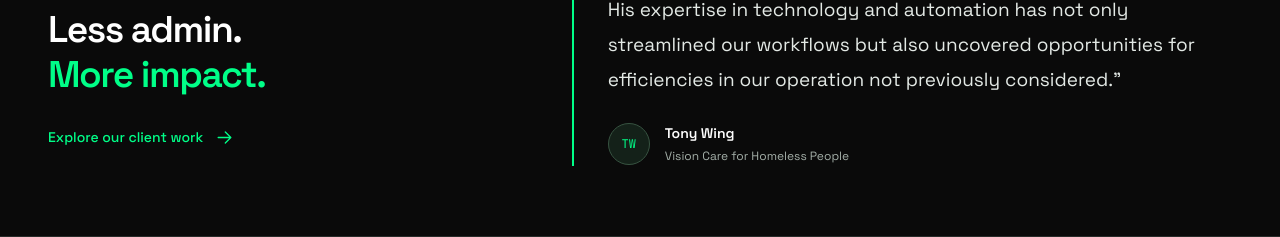
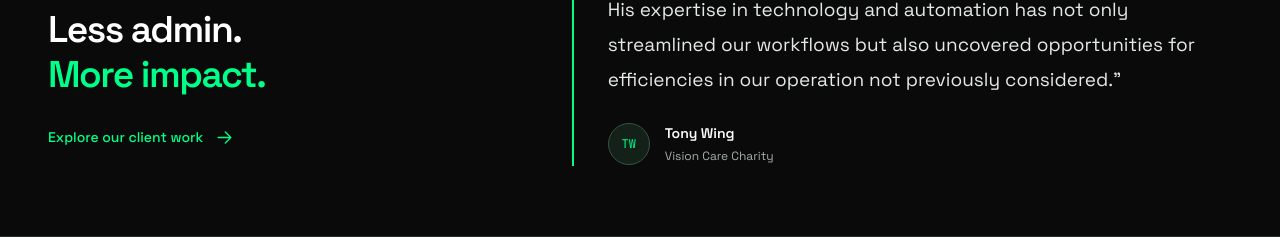
Before and after one commit to SGPDIGITALSOLUTIONS/sgpdigitalsolutions, a Next.js app: page / in a window 1280 px wide. Shown: the part 3125-3362 px from the top of the page. Built offline with nearby package versions, Linux system fonts and the light colour scheme.

Commit message:
Use Vision Care Charity in testimonials

```diff
--- a/src/components/Testimonials.tsx
+++ b/src/components/Testimonials.tsx
@@ -12,7 +12,7 @@ Beyond his technical proficiency, Steve demonstrates proactive, reliable, people
 
 I wholeheartedly recommend Steve to those seeking to incorporate technology solutions.`,
     author: "Tony Wing",
-    role: "Vision Care for Homeless People",
+    role: "Vision Care Charity",
     image: "/testimonials/sarah.jpg",
   },
   {
--- a/src/components/home/HomePage.tsx
+++ b/src/components/home/HomePage.tsx
@@ -104,7 +104,7 @@ export default function HomePage() {
               <blockquote><p>&ldquo;Collaborating with Steve has been transformative for our charity.
                 His expertise in technology and automation has not only streamlined our workflows but
                 also uncovered opportunities for efficiencies in our operation not previously considered.&rdquo;</p></blockquote>
-              <figcaption><span className={styles.authorMark} aria-hidden="true">TW</span><div><strong>Tony Wing</strong><span>Vision Care for Homeless People</span></div></figcaption>
+              <figcaption><span className={styles.authorMark} aria-hidden="true">TW</span><div><strong>Tony Wing</strong><span>Vision Care Charity</span></div></figcaption>
             </figure>
           </div>
         </section>
```
